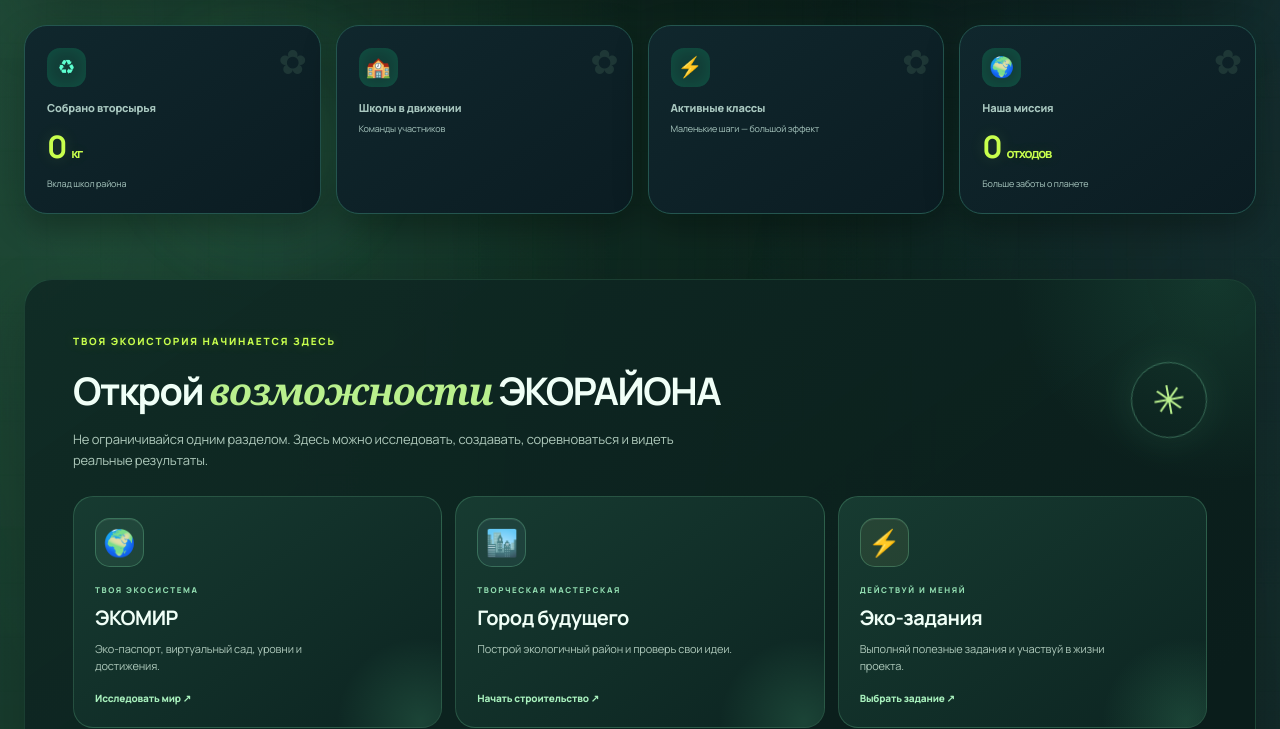
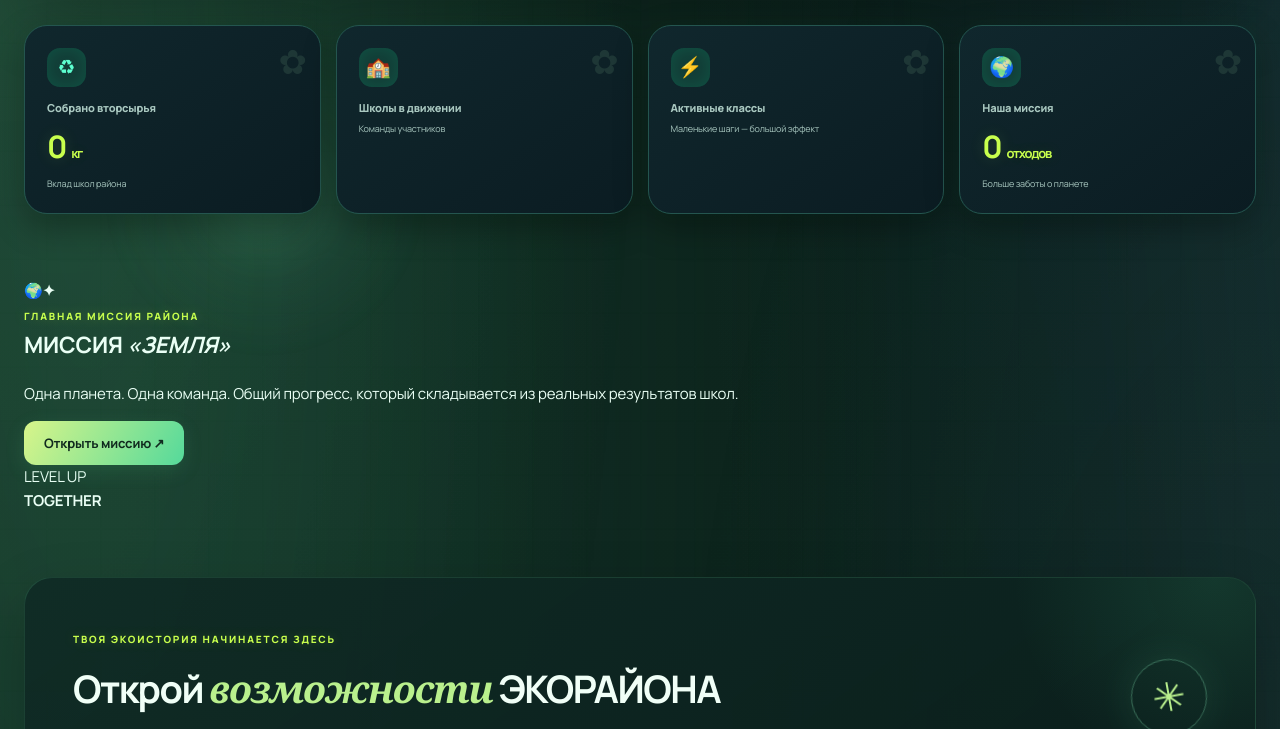
Before and after one commit to dudojtsergej065-gif/ekorayon, a Node server app: template ekorayon/views/home.ejs in a window 1280 px wide; the page is wider, and only the part inside the window is pictured. Shown: the part 937-1666 px from the top of that part. Run offline with Node 20, Linux system fonts and the light colour scheme; the template is opened without the code that fills it, so the values that code supplies are empty; some libraries are stand-ins or nearby versions; some web fonts are replaced.

Commit message:
Feature Mission Earth on homepage

```diff
--- a/ekorayon/views/home.ejs
+++ b/ekorayon/views/home.ejs
@@ -55,6 +55,8 @@
   <div class="stat stat-mission"><span class="stat-icon">🌍</span><span>Наша миссия</span><strong>0 <small>отходов</small></strong><i>Больше заботы о планете</i></div>
 </section>
 
+<section class="home-earth-launch"><div class="home-earth-launch-art"><span>🌍</span><i></i><b>✦</b></div><div><span class="eyebrow">ГЛАВНАЯ МИССИЯ РАЙОНА</span><h2>МИССИЯ <em>«ЗЕМЛЯ»</em></h2><p>Одна планета. Одна команда. Общий прогресс, который складывается из реальных результатов школ.</p><a class="btn primary" href="/mission-earth">Открыть миссию ↗</a></div><div class="home-earth-launch-tag">LEVEL UP<br><strong>TOGETHER</strong></div></section>
+
 <section class="home-quickstart">
  <div class="home-quickstart-head"><div><span class="eyebrow">ТВОЯ ЭКОИСТОРИЯ НАЧИНАЕТСЯ ЗДЕСЬ</span><h2>Открой <em>возможности</em> ЭКОРАЙОНА</h2><p>Не ограничивайся одним разделом. Здесь можно исследовать, создавать, соревноваться и видеть реальные результаты.</p></div><span class="home-quickstart-orbit">✳</span></div>
  <div class="home-feature-grid">
```
